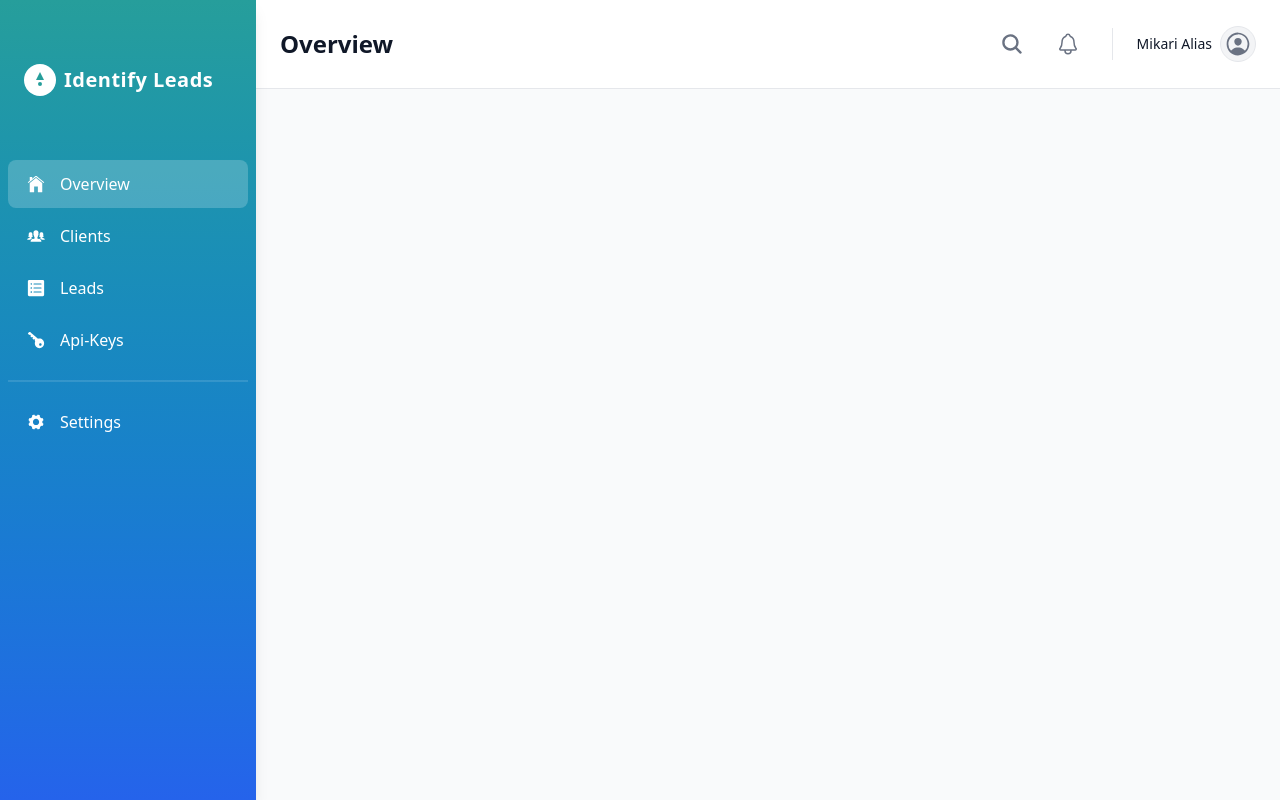
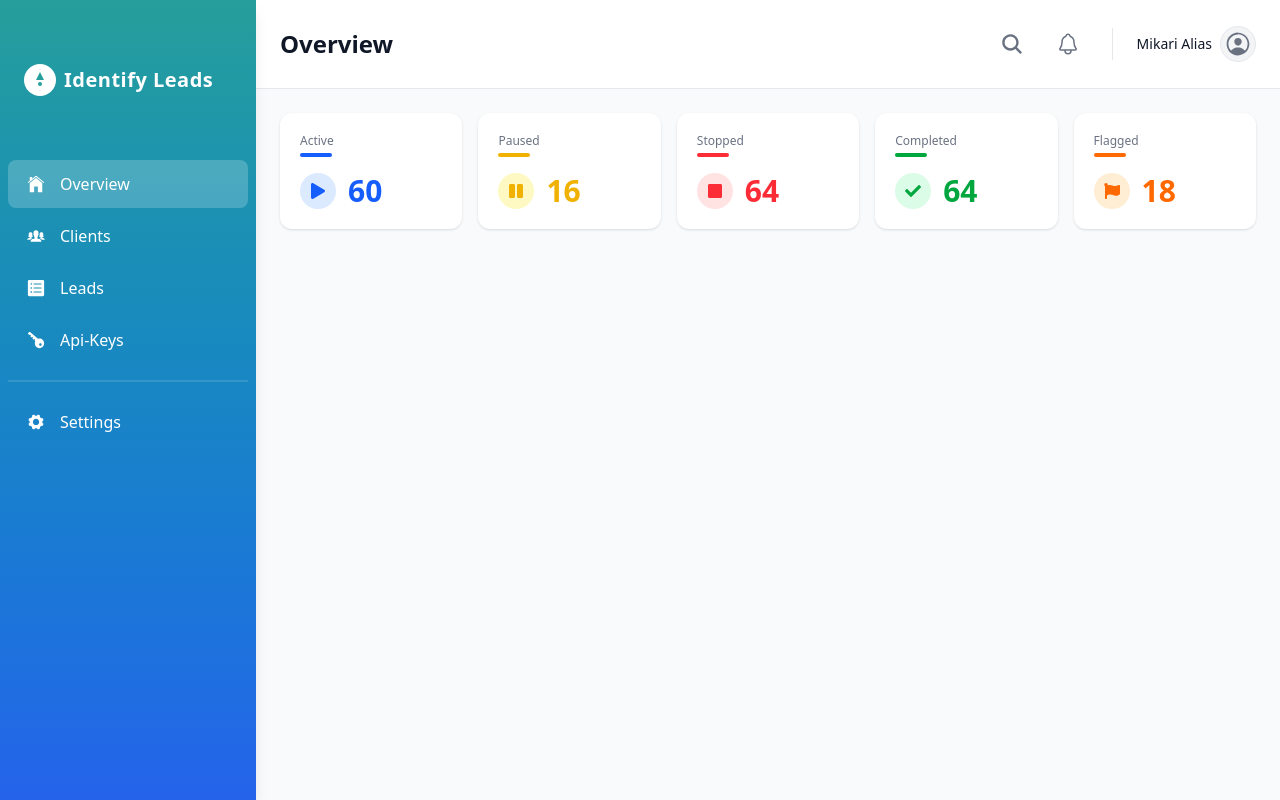
Before and after one commit to maker-dev/Leadro, a Next.js app in the folder client/: page /admin/dashboard in a window 1280 px wide. Built offline with nearby package versions, Linux system fonts and the light colour scheme.

Commit message:
ADD StatusCard

```diff
--- a/client/app/admin/clients/page.jsx
+++ b/client/app/admin/clients/page.jsx
@@ -1,5 +1,37 @@
+"use client";
+import Header from "@/components/layout/Header";
+import SideBar from "@/components/layout/SideBar";
+import { useState } from "react";
+
 function ClientsPage() {
-  return <div>ClientsPage</div>;
+  const [isLeftBarOpen, setIsLeftBarOpen] = useState(false);
+
+  return (
+    <div className="flex min-h-screen">
+      {/* Sidebar */}
+      <SideBar
+        activeLabel="Clients"
+        isOpen={isLeftBarOpen}
+        onClose={() => setIsLeftBarOpen(!isLeftBarOpen)}
+        role="admin"
+      />
+
+      {/* Main area */}
+      <div className="flex flex-col flex-1">
+        {/* Header */}
+        <Header
+          title="Clients"
+          username="mikari alias"
+          onMenuClick={() => setIsLeftBarOpen(!isLeftBarOpen)}
+        />
+
+        {/* Main content */}
+        <main className="flex-1 p-6 bg-gray-50">
+          {/* Your dashboard content goes here */}
+        </main>
+      </div>
+    </div>
+  );
 }
 
 export default ClientsPage;
--- a/client/app/admin/dashboard/page.tsx
+++ b/client/app/admin/dashboard/page.tsx
@@ -1,7 +1,9 @@
 "use client";
 import Header from "@/components/layout/Header";
 import SideBar from "@/components/layout/SideBar";
-import React, { useState } from "react";
+import { useState } from "react";
+import StatusCard from "@/components/ui/cards/StatusCard";
+import { FaPlay, FaPause, FaStop, FaCheck, FaFlag } from "react-icons/fa";
 
 function DaschboardPage() {
   const [isLeftBarOpen, setIsLeftBarOpen] = useState(false);
@@ -28,6 +30,38 @@ function DaschboardPage() {
         {/* Main content */}
         <main className="flex-1 p-6 bg-gray-50">
           {/* Your dashboard content goes here */}
+          <div className="grid grid-cols-1 sm:grid-cols-2 md:grid-cols-3 lg:grid-cols-5 gap-4">
+            <StatusCard
+              label="Active"
+              count={60}
+              icon={<FaPlay />}
+              color="blue"
+            />
+            <StatusCard
+              label="Paused"
+              count={16}
+              icon={<FaPause />}
+              color="yellow"
+            />
+            <StatusCard
+              label="Stopped"
+              count={64}
+              icon={<FaStop />}
+              color="red"
+            />
+            <StatusCard
+              label="Completed"
+              count={64}
+              icon={<FaCheck />}
+              color="green"
+            />
+            <StatusCard
+              label="Flagged"
+              count={18}
+              icon={<FaFlag />}
+              color="orange"
+            />
+          </div>
         </main>
       </div>
     </div>
--- /dev/null
+++ b/client/components/ui/cards/StatusCard.tsx
@@ -0,0 +1,76 @@
+interface StatusCardProps {
+  label: string;
+  count: number;
+  icon: React.ReactNode;
+  color?: "blue" | "yellow" | "red" | "green" | "orange";
+}
+
+const StatusCard: React.FC<StatusCardProps> = ({
+  label,
+  count,
+  icon,
+  color = "blue",
+}) => {
+  const colorClasses = {
+    blue: {
+      text: "text-blue-600",
+      bg: "bg-blue-100",
+      line: "bg-blue-600",
+      iconBg: "bg-blue-100",
+    },
+    yellow: {
+      text: "text-yellow-500",
+      bg: "bg-yellow-100",
+      line: "bg-yellow-500",
+      iconBg: "bg-yellow-100",
+    },
+    red: {
+      text: "text-red-500",
+      bg: "bg-red-100",
+      line: "bg-red-500",
+      iconBg: "bg-red-100",
+    },
+    green: {
+      text: "text-green-600",
+      bg: "bg-green-100",
+      line: "bg-green-600",
+      iconBg: "bg-green-100",
+    },
+    orange: {
+      text: "text-orange-500",
+      bg: "bg-orange-100",
+      line: "bg-orange-500",
+      iconBg: "bg-orange-100",
+    },
+  };
+
+  const colorSet = colorClasses[color] || {
+    text: "text-gray-600",
+    bg: "bg-gray-100",
+    line: "bg-gray-400",
+    iconBg: "bg-gray-100",
+  };
+
+  return (
+    <div
+      className="bg-white rounded-xl shadow-sm p-5 min-w-[140px] flex flex-col gap-2 focus:outline-none focus:ring-2 focus:ring-offset-2 focus:ring-blue-200"
+      tabIndex={0}
+      aria-label={`${label}: ${count}`}
+    >
+      <div className="flex flex-col gap-1">
+        <span className="text-xs font-medium text-gray-500">{label}</span>
+        <span className={`h-1 w-8 rounded-full ${colorSet.line}`} />
+      </div>
+      <div className="flex items-center gap-3 mt-2">
+        <div
+          className={`w-9 h-9 flex items-center justify-center rounded-full ${colorSet.iconBg}`}
+        >
+          <span className={`${colorSet.text}`}>{icon}</span>
+        </div>
+        <span className={`text-3xl font-bold ${colorSet.text}`}>{count}</span>
+      </div>
+    </div>
+  );
+};
+
+export default StatusCard;
```
